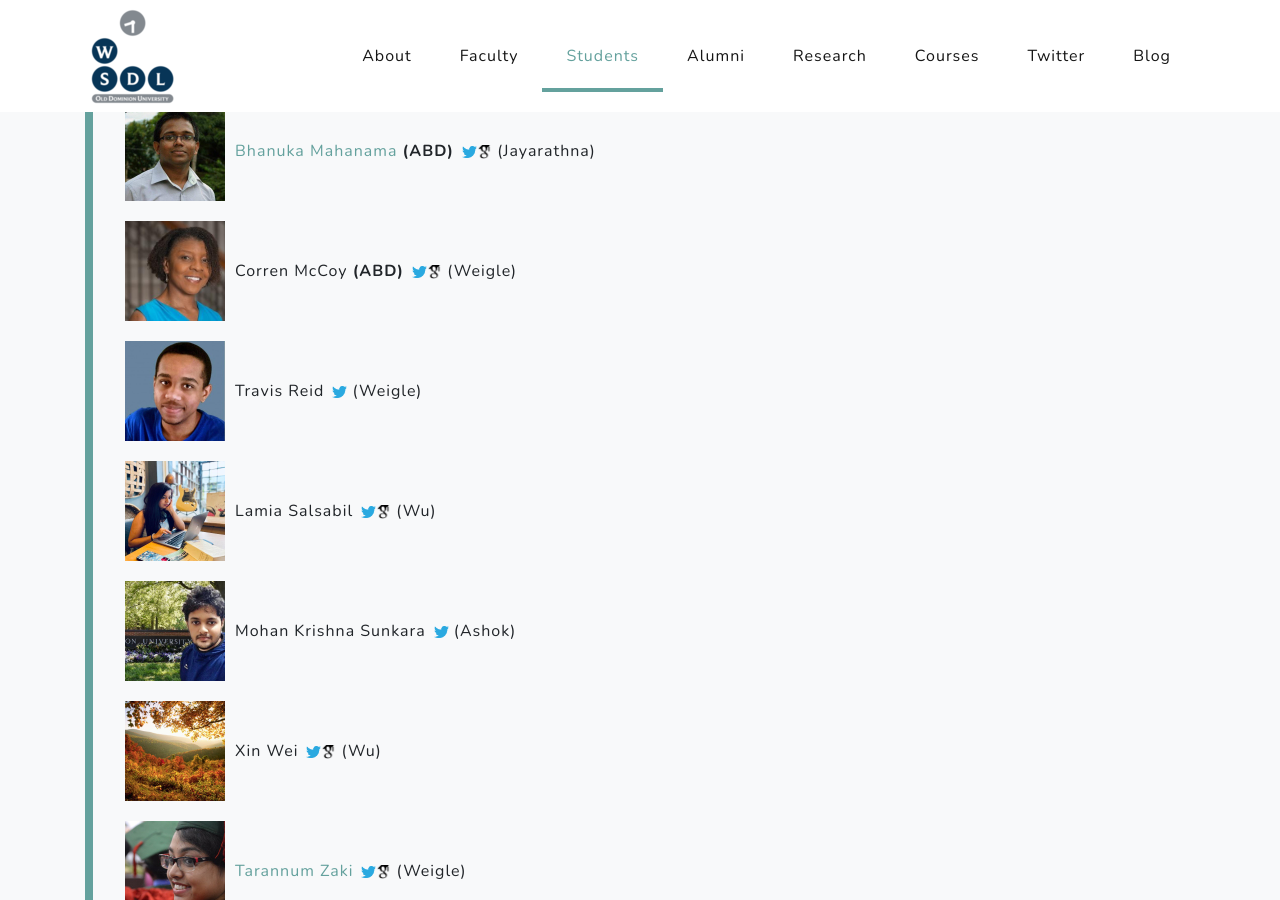
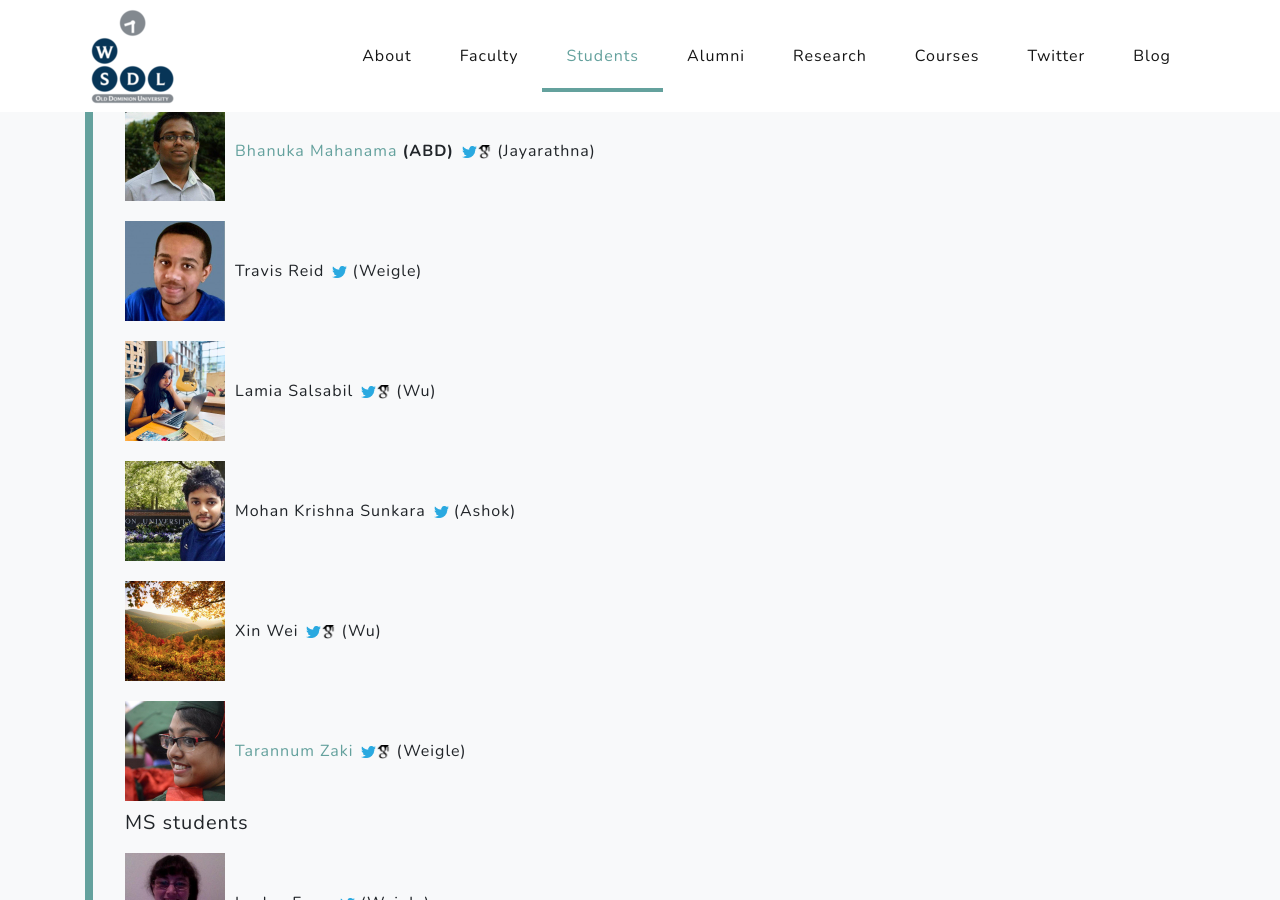
Before and after one commit to oduwsdl/oduwsdl.github.io, a Jekyll site: the page built from index.html, in a window 1280 px wide and 900 px high, scrolled down 3972 px. Built offline with Jekyll 4.4.1, drawn with Linux system fonts in a browser that asks for light colours; nearby versions of some CDN libraries; comment, search, counter and statistics services are not loaded.

Commit message:
Moving Corren to alumni!

```diff
--- a/_data/students.yml
+++ b/_data/students.yml
@@ -82,12 +82,6 @@ phd:
   advisor: Jayarathna
   type: ABD
 
-- name: Corren McCoy
-  twitter_handle: CorrenMcCoy
-  google_scholar_id: gp6cdH8AAAAJ
-  advisor: Weigle
-  type: ABD
-
 - name: Travis Reid
   twitter_handle: TReid803
   advisor: Weigle
```
